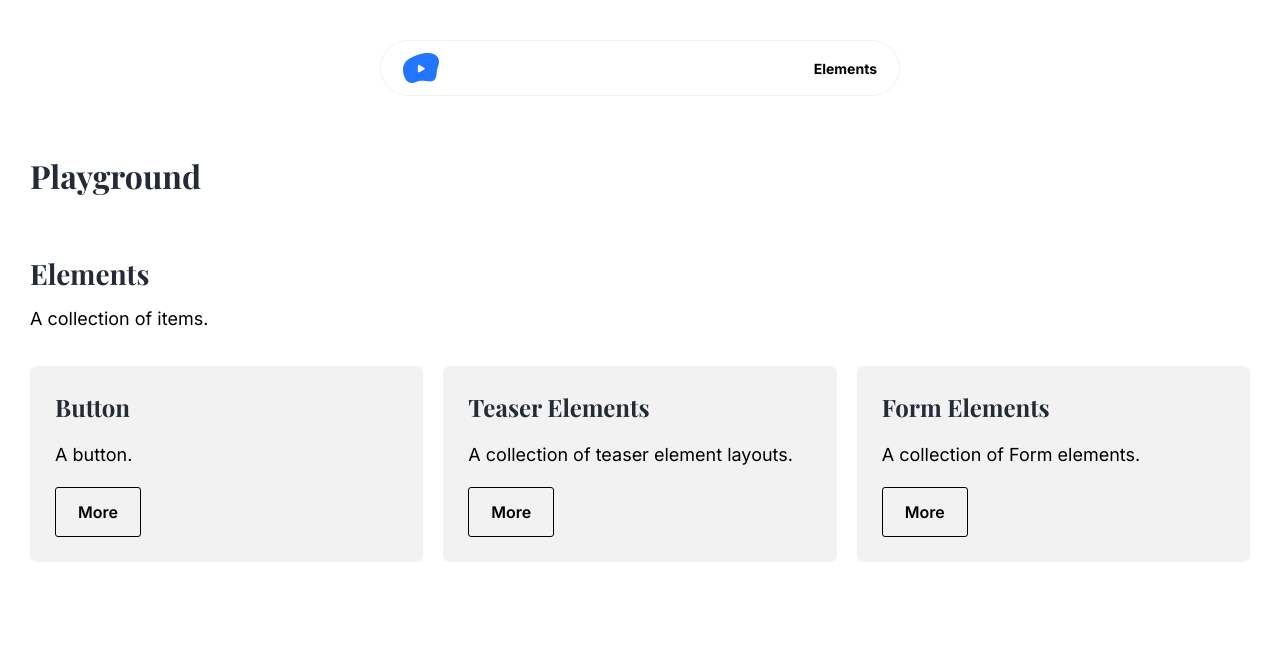
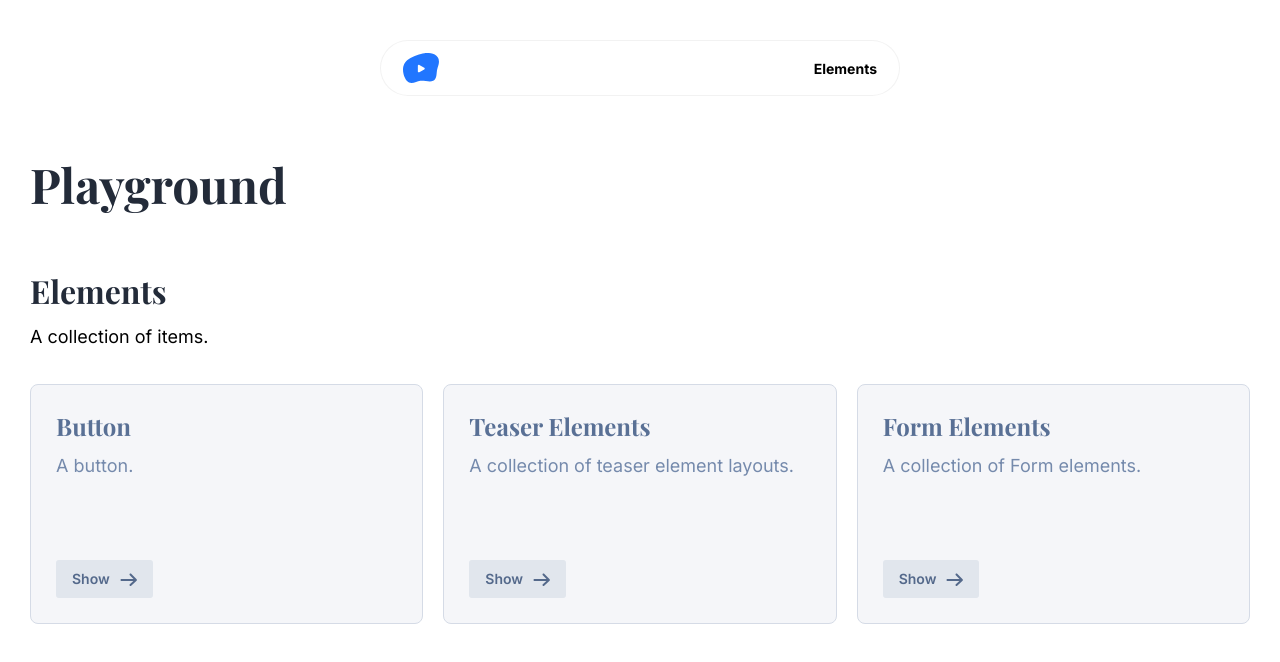
Before and after one commit to builtbymax/playground, a Next.js app: page / in a window 1280 px wide. Shown: the top 662 px of the page. Built offline with nearby package versions, Linux system fonts and the light colour scheme.

Commit message:
[TASK] Added style definitions for page teaser elements & fixes
* Added style definitions for sample CTA's
* Added styles for teaser elements on "home"
* Added headline Styles

```diff
--- a/src/app/page.js
+++ b/src/app/page.js
@@ -21,17 +21,20 @@ export default function Home() {
     {
       slug: "/elements/button",
       title: "Button",
-      description: "A button."
+      description: "A button.",
+      layout: '0',
     },
     {
       slug: "/elements/teaser",
       title: "Teaser Elements",
-      description: "A collection of teaser element layouts."
+      description: "A collection of teaser element layouts.",
+      layout: '0',
     },
     {
       slug: "/elements/forms",
       title: "Form Elements",
-      description: "A collection of Form elements."
+      description: "A collection of Form elements.",
+      layout: '0',
     },
   ];
 
@@ -46,7 +49,7 @@ export default function Home() {
         <TeaserContainer>
           {teasers.map((teaser, index) => (
             <div key={index} className="grid-col gd-xs-12 gd-m-6 gd-l-4">
-              <Teaser slug={teaser.slug} title={teaser.title} description={teaser.description} />
+              <Teaser slug={teaser.slug} title={teaser.title} description={teaser.description} layout={teaser.layout} />
             </div>
           ))}
         </TeaserContainer>
--- a/src/components/teaser/Teaser.js
+++ b/src/components/teaser/Teaser.js
@@ -1,11 +1,27 @@
+'use client';
+
 import Link from 'next/link';
 
-export default function Teaser({ slug, title, description }) {
+export default function Teaser({ slug, title, description, layout }) {
+
+  const Button = ({ title, layout, slug }) => (
+    <>
+      <Link href={`${slug}`} className={`cta layout-${layout} has-icon`}>
+        <span>{title}</span>
+        <svg width="17" height="13" viewBox="0 0 17 13" fill="none" xmlns="http://www.w3.org/2000/svg">
+          <path fill="var(--cta__icon__color)" d="M11.2125 0.798322C10.825 0.404822 10.1918 0.39998 9.79832 0.787506C9.40482 1.17503 9.39998 1.80818 9.78751 2.20168L13.5282 6H1.5C0.947715 6 0.5 6.44772 0.5 7C0.5 7.55228 0.947715 8 1.5 8H13.359L9.82171 11.2652C9.4159 11.6398 9.39059 12.2725 9.7652 12.6783C10.1398 13.0841 10.7725 13.1094 11.1783 12.7348L16.5856 7.74339C16.5966 7.73341 16.6075 7.72314 16.6183 7.71258C16.725 7.60744 16.8032 7.48422 16.8526 7.35262C16.8924 7.24722 16.9148 7.13335 16.9165 7.01445C16.9168 6.98966 16.9163 6.96485 16.9148 6.94008C16.9085 6.83327 16.8854 6.73096 16.8482 6.63576C16.8103 6.5387 16.7565 6.44621 16.6868 6.36216C16.6723 6.34465 16.6572 6.32764 16.6415 6.31117C16.6346 6.30384 16.6275 6.29664 16.6204 6.28957L11.2125 0.798322Z" />
+        </svg>
+      </Link>
+    </>
+  );
+
   return (
-    <div className="teaser-item">
-      <h3>{title}</h3>
-      <p>{description}</p>
-      <Link href={`${slug}`} className="cta layout-1">More</Link>
-    </div>
+    <>
+      <div className={`teaser-item layout-${layout}`}>
+        <h3>{title}</h3>
+        <p>{description}</p>
+        <Button title="Show" layout="0" slug={slug} />
+      </div>
+    </>
   );
 };
--- a/src/styles/core/base/conditions/cta.scss
+++ b/src/styles/core/base/conditions/cta.scss
@@ -31,7 +31,9 @@
           margin: map-get($icon-properties, margin);
         }
       } @else if ($key != null or $key != false or $key != '' or $value != null or $value != false or $value != '') {
-        #{$key}: $value;
+        @if ($key != margin) {
+          #{$key}: $value;
+        }
       }
     }
   }
--- a/src/styles/core/base/maps/cta.scss
+++ b/src/styles/core/base/maps/cta.scss
@@ -9,6 +9,7 @@ $cta__general__default__icon-properties: map-deep-merge(
     margin: 15px,
     position: 'left',
     alignment: 'center',
+    transition: all 0.3s ease-in-out,
   ),
   $cta__general__default__icon-properties,
 );
--- a/src/styles/theme/elements/_project-elements/teaser/element.scss
+++ b/src/styles/theme/elements/_project-elements/teaser/element.scss
@@ -3,6 +3,11 @@
 //  ---------------------------------------------
 
 $component__teaser__background-color: rgba(var(--base__color-1__rgb), 0.05);
+
+$component__teaser__bg-color-map: (
+  0: lighten(base(4), 3%),
+  1: base(4),
+);
 
 @include media('mobile') {
 
@@ -15,11 +20,24 @@ $component__teaser__background-color: rgba(var(--base__color-1__rgb), 0.05);
       flex-direction: column;
       align-items: flex-start;
       flex: 1;
+      min-height: 240px;
+      padding: 25px;
+      border-radius: 8px;
+      gap: 12px;
 
-      background-color: $component__teaser__background-color;
-      padding: 25px;
-      border-radius: 6px;
-      gap: 20px;
+      background-color: color($component__teaser__bg-color-map, 0);
+      border: 1px solid color($component__teaser__bg-color-map, 0);
+
+      @each $key, $value in $component__teaser__bg-color-map {
+        &.layout-#{$key} {
+          background-color: $value;
+          border-color: darken($value, 10%);
+          h3{ color: darken($value, 50%); }
+          p{ color: darken($value, 40%); }
+        }
+      }
+
+      .cta{ margin-top: auto; }
     }
 
   }
--- a/src/styles/theme/overrides/variables/cta.scss
+++ b/src/styles/theme/overrides/variables/cta.scss
@@ -11,10 +11,10 @@
 // $cta__general__default__icon__class: 'has-icon';
 
 $cta__general__border-radius: 3px;
-// $cta__general__padding: 14px 22px;
+$cta__general__padding: 12px 16px;
 // $cta__general__text-transform: none;
 // $cta__general__text-decoration: none;
-// $cta__general__transition: all .25s ease-in-out;
+$cta__general__transition: all .3s ease-in-out;
 // $cta__general__width: auto;
 // $cta__general__height: auto;
 // $cta__general__display: flex;
@@ -22,28 +22,28 @@ $cta__general__border-radius: 3px;
 // $cta__general__justify-content: center;
 // $cta__general__align-items: center;
 
-// $cta__general__font-size: $font-size__s;
-// $cta__general__line-height: $line-height__s;
+$cta__general__font-size: 14;
+$cta__general__line-height: 14;
 // $cta__general__font-weight: $font-weight__semi-bold;
 // $cta__general__font-family: $font-family__base;
 
-// $cta__layout-0__background: base(1);
-// $cta__layout-0__text: base(2);
-// $cta__layout-0__icon: base(2);
+$cta__layout-0__background:  darken(base(4), 03%);
+$cta__layout-0__text: darken(base(4), 50%);
+$cta__layout-0__icon: darken(base(4), 50%);
 // $cta__layout-0__border: 0 none;
-// $cta__layout-0__background__hover: project(1);
-// $cta__layout-0__text__hover: base(2);
-// $cta__layout-0__icon__hover: base(2);
+$cta__layout-0__background__hover: base(2);
+$cta__layout-0__text__hover: darken(base(4), 50%);
+$cta__layout-0__icon__hover: darken(base(4), 50%);
 // $cta__layout-0__border__hover: 0 none;
 
-// $cta__layout-1__background: transparent;
-// $cta__layout-1__text: base(1);
-// $cta__layout-1__icon: base(1);
-// $cta__layout-1__border: 1px solid base(1);
-// $cta__layout-1__background__hover: base(1);
-// $cta__layout-1__text__hover: base(2);
-// $cta__layout-1__icon__hover: base(2);
-// $cta__layout-1__border__hover: 1px solid base(1);
+$cta__layout-1__background: base(2);
+$cta__layout-1__text: project(1);
+$cta__layout-1__icon: project(1);
+$cta__layout-1__border: 0 none;
+$cta__layout-1__background__hover: project(1);
+$cta__layout-1__text__hover: base(2);
+$cta__layout-1__icon__hover: base(2);
+$cta__layout-1__border__hover: 0 none;
 
 // $cta__layout-2__background: transparent;
 // $cta__layout-2__text: base(1);
@@ -59,13 +59,12 @@ $cta__general__border-radius: 3px;
 //  ---------------------------------------------
 
 
-// $cta__general__default__icon-properties: (
-//   width: 20px,
-//   height: 20px,
-//   margin: 15px,
-//   position: 'left',
-//   alignment: 'center',
-// );
+$cta__general__default__icon-properties: (
+  width: null,
+  height: null,
+  margin: 10px,
+  position: 'right',
+);
 
 // $cta__default__properties: (
 //   general: (
--- a/src/styles/theme/overrides/variables/headlines.scss
+++ b/src/styles/theme/overrides/variables/headlines.scss
@@ -18,8 +18,8 @@ $headline__default__color: project(1);
 
 // $headline__h1__default__font-size__tablet-down: 24;
 // $headline__h1__default__line-height__tablet-down: 32;
-// $headline__h1__default__font-size__tablet: 32;
-// $headline__h1__default__line-height__tablet: 40;
+$headline__h1__default__font-size__tablet: 48;
+$headline__h1__default__line-height__tablet: 56;
 
 
 // H2
@@ -27,8 +27,8 @@ $headline__default__color: project(1);
 
 // $headline__h2__default__font-size__tablet-down: 20;
 // $headline__h2__default__line-height__tablet-down: 28;
-// $headline__h2__default__font-size__tablet: 28;
-// $headline__h2__default__line-height__tablet: 36;
+$headline__h2__default__font-size__tablet: 32;
+$headline__h2__default__line-height__tablet: 38;
 
 // H3
 //  ---------------------------------------------
```
